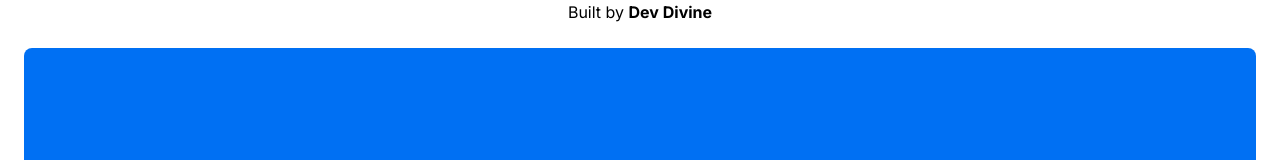
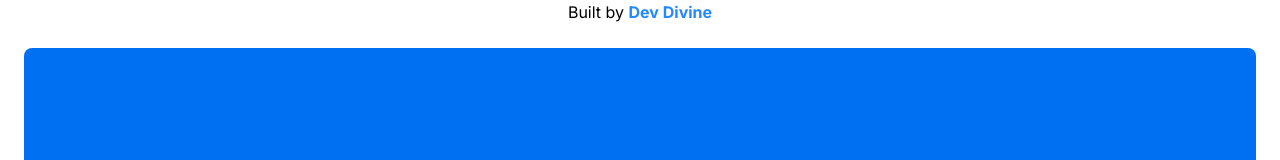
Before and after one commit to Okeke-Divine/nextjs-dashboard, a Next.js app: page / in a window 1280 px wide. Shown: the top 160 px of the page. Built offline with nearby package versions, Linux system fonts and the light colour scheme; a web font is replaced by a local one.

Commit message:
Final Update (Discontinued)

```diff
--- a/app/layout.tsx
+++ b/app/layout.tsx
@@ -22,7 +22,7 @@ export default function RootLayout({
       </head>
       <body className={`${inter.className} antialiased`}>
         <div className="text-center">
-          Built by <b><a href="https://okekedivine.vercel.app" target={'_blank'}>Dev Divine</a></b>
+          Built by <b><a className='text-blue-400' href="https://okekedivine.vercel.app" target={'_blank'}>Dev Divine</a></b>
         </div>
         <div>{children}</div>
       </body>
```
